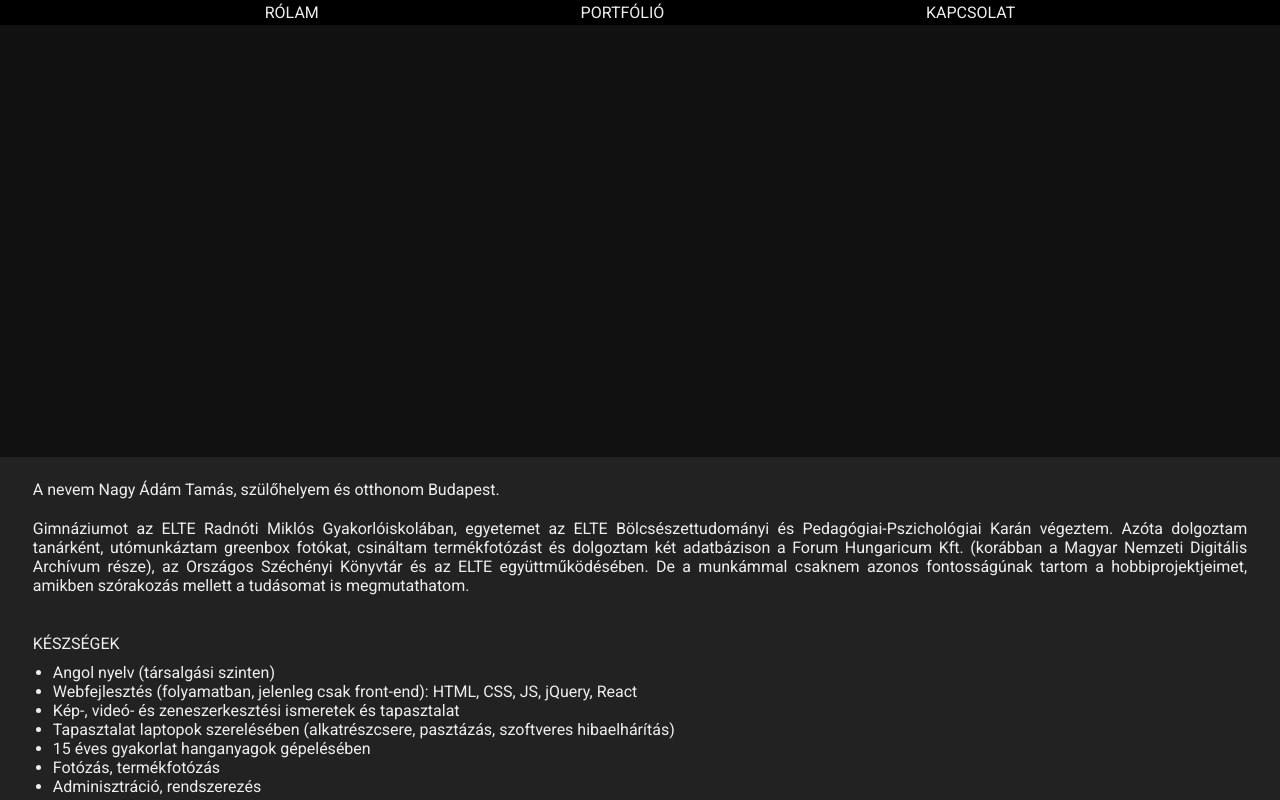
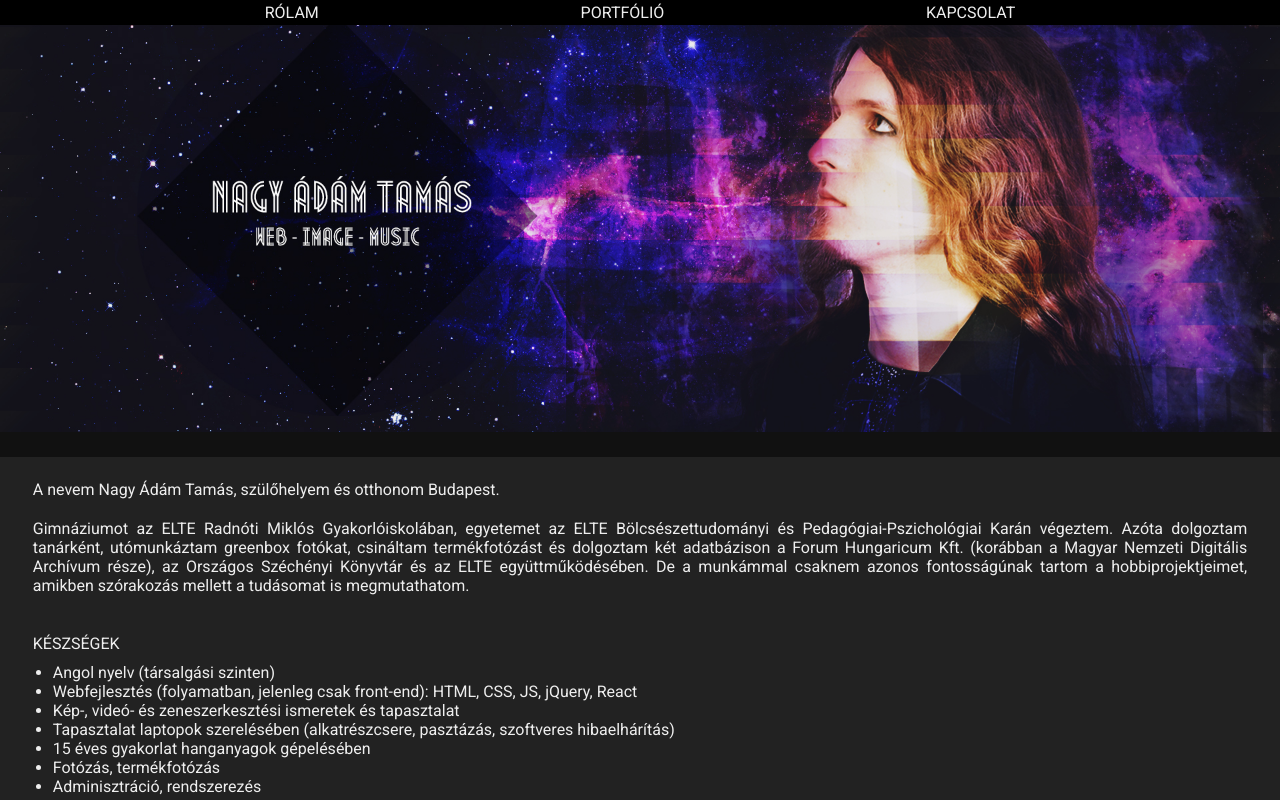
Before and after one commit to kutor/nagyadamtamas, a plain HTML site: page index.html in a window 1280 px wide. Drawn offline with Linux system fonts and the light colour scheme.

Commit message:
Add files via upload

```diff
--- a/index.css
+++ b/index.css
@@ -49,7 +49,7 @@ ul{
 }
 
 #div_picture{
-  background-image: url("./pic.jpg");
+  background-image: url("./header.jpg");
   background-attachment: fixed;
   background-repeat: no-repeat;
   background-size: contain;
```
Also changed, not shown: 1 other file.
